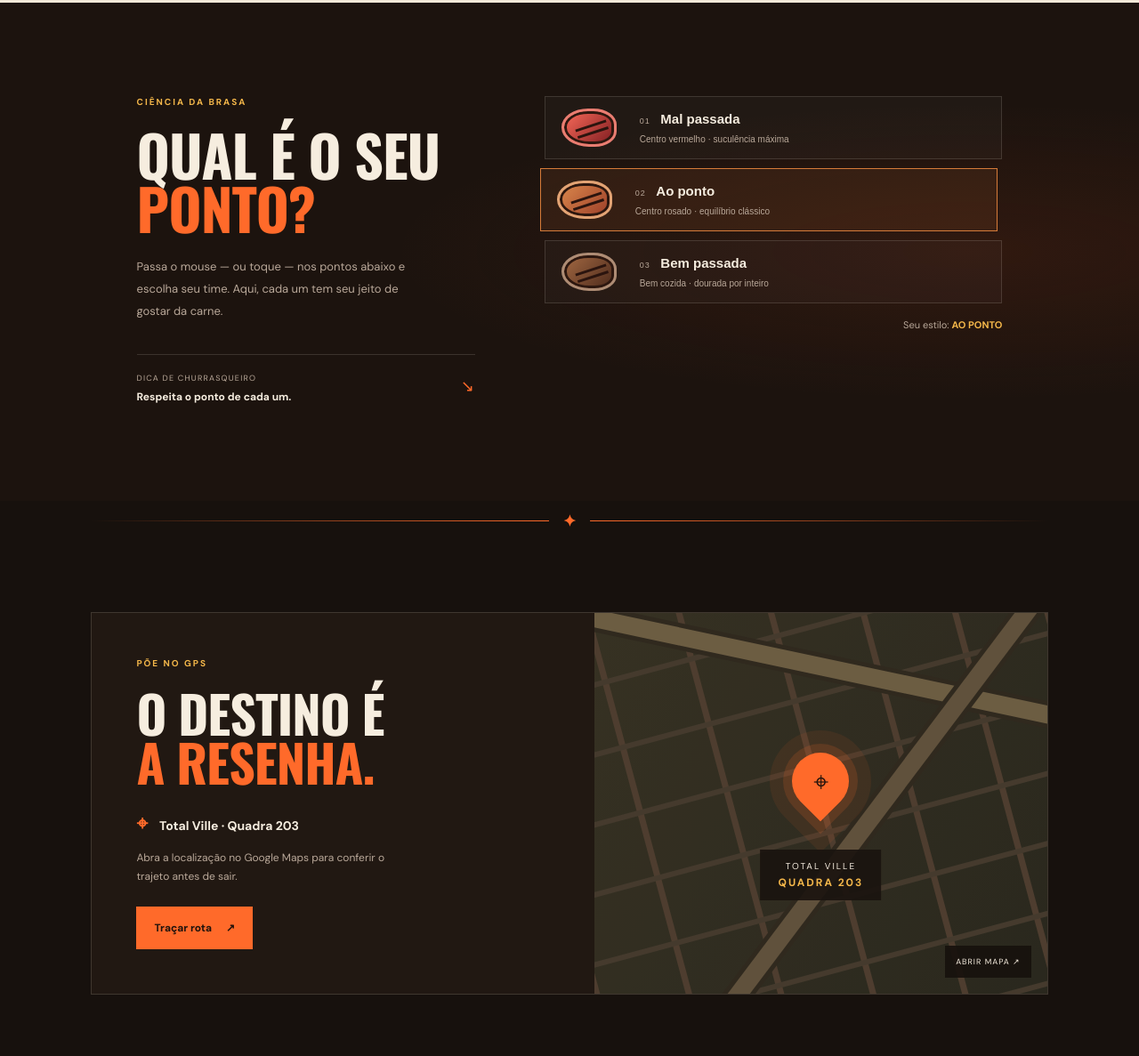
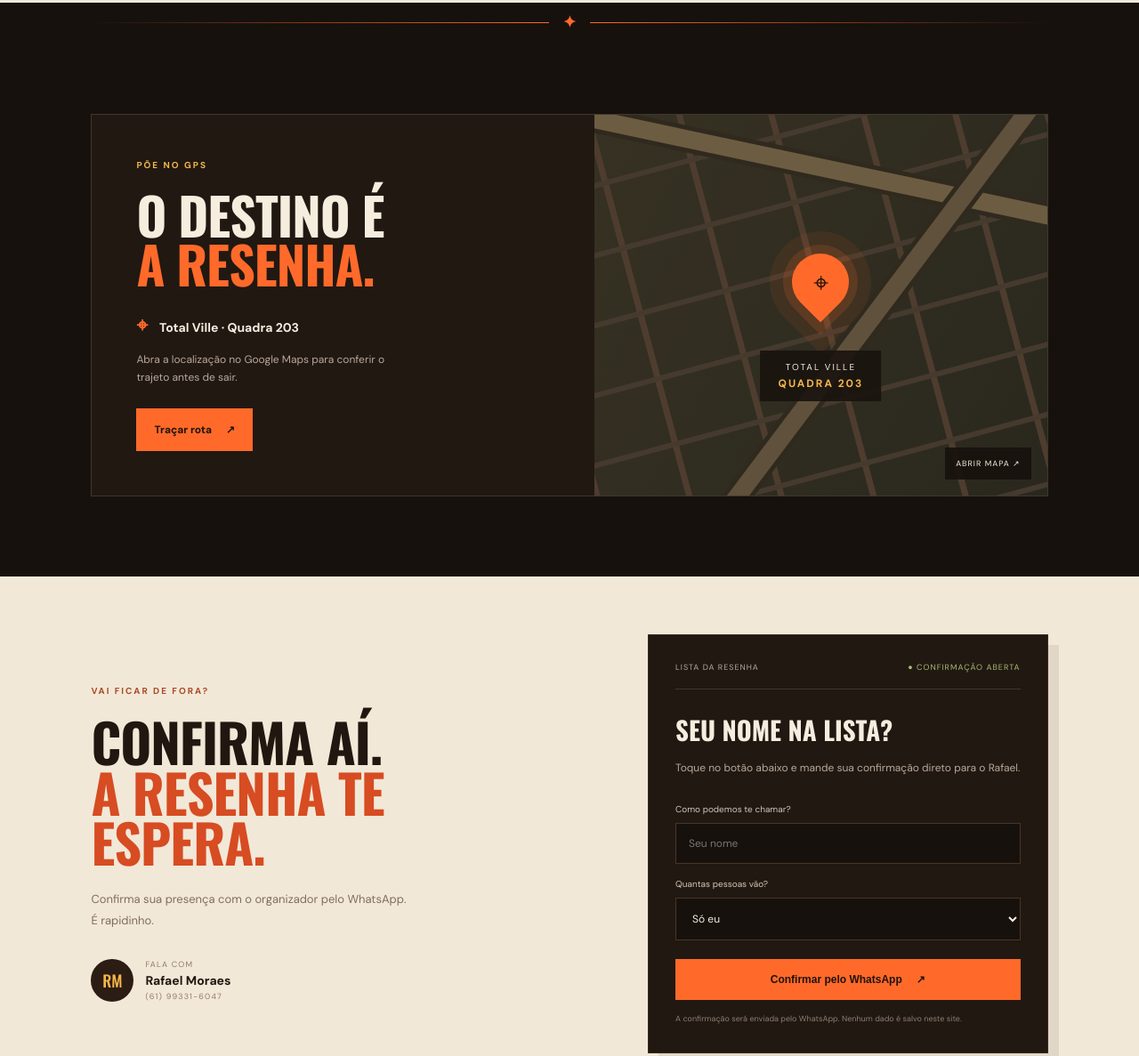
Before and after one commit to Rafael-Enginner/Churrasco-VIP, a website: page index.html in a window 1280 px wide. Shown: the part 1213-2400 px from the top of the page at 89% size. Drawn offline with nearby package versions, Linux system fonts and the light colour scheme.

Commit message:
Refactor RSVP section and update contact information
Removed the 'Ponto da carne' section and updated RSVP contact details.

```diff
--- a/index.html
+++ b/index.html
@@ -18,7 +18,7 @@
   <header class="topbar">
     <a class="brand" href="#inicio" aria-label="Churrasco VIP, início"><span class="brand-mark">CV<span>+</span></span><span>CHURRASCO <b>VIP</b></span></a>
     <nav aria-label="Navegação principal">
-      <a href="#detalhes">O evento</a><a href="#ponto">Ponto da carne</a><a href="#local">Como chegar</a>
+      <a href="#detalhes">O evento</a><a href="#local">Como chegar</a>
     </nav>
     <a class="nav-cta" href="#confirmar">Confirmar presença <span>↗</span></a>
   </header>
@@ -26,7 +26,7 @@
   <main id="conteudo">
     <section class="hero" id="inicio">
       <div class="hero-copy">
-        <p class="eyebrow"><span class="eyebrow-line"></span> BRASA ACESA. COPOS CHEIOS. RESENHA GARANTIDA.</p>
+        <p class="eyebrow"><span class="eyebrow-line"></span> BRASA ACESA. COPO CHEIO. RESENHA GARANTIDA.</p>
         <h1>O CHURRASCO<br><em>É OUTRO</em><br>ROLÊ.</h1>
         <p class="hero-intro">Junta a galera, chega com fome e deixa o resto com a brasa. Um encontro pra comer bem, rir alto e curtir sem pressa.</p>
         <div class="hero-actions">
@@ -66,16 +66,6 @@
       </div>
     </section>
 
-    <section class="doneness" id="ponto">
-      <div class="doneness-copy"><p class="eyebrow">CIÊNCIA DA BRASA</p><h2>Qual é o seu<br><em>ponto?</em></h2><p>Passa o mouse — ou toque — nos pontos abaixo e escolha seu time. Aqui, cada um tem seu jeito de gostar da carne.</p><div class="doneness-note">DICA DE CHURRASQUEIRO <span>↘</span><br><b>Respeita o ponto de cada um.</b></div></div>
-      <div class="steak-selector" role="group" aria-label="Escolha seu ponto da carne">
-        <button class="steak-option rare" data-point="rare" aria-pressed="false"><span class="steak-visual"><i></i></span><span class="steak-label">01 <b>Mal passada</b></span><span class="steak-desc">Centro vermelho · suculência máxima</span></button>
-        <button class="steak-option medium active" data-point="medium" aria-pressed="true"><span class="steak-visual"><i></i></span><span class="steak-label">02 <b>Ao ponto</b></span><span class="steak-desc">Centro rosado · equilíbrio clássico</span></button>
-        <button class="steak-option well" data-point="well" aria-pressed="false"><span class="steak-visual"><i></i></span><span class="steak-label">03 <b>Bem passada</b></span><span class="steak-desc">Bem cozida · dourada por inteiro</span></button>
-        <p class="point-status" id="pointStatus" aria-live="polite">Seu estilo: <strong>AO PONTO</strong></p>
-      </div>
-    </section>
-
     <div class="skewer-divider" aria-hidden="true"><span></span><b>✦</b><span></span><i>◆━━━━━━◆━━━━━━◆━━━━━━◆</i></div>
 
     <section class="location section-wrap" id="local">
@@ -86,8 +76,9 @@
     </section>
 
     <section class="rsvp section-wrap" id="confirmar">
-      <div class="rsvp-copy"><p class="eyebrow">VAI FICAR DE FORA?</p><h2>Confirma aí.<br><em>A brasa te espera.</em></h2><p>Confirma sua presença com o organizador pelo WhatsApp. É rapidinho.</p><div class="contact-line"><span class="contact-avatar">TS</span><span><small>FALA COM</small><strong>Thiago Souza</strong><small>(61) 99650-4544</small></span></div></div>
-      <div class="rsvp-panel"><div class="rsvp-panel-top"><span>LISTA DA RESENHA</span><span class="live-dot">● CONFIRMAÇÃO ABERTA</span></div><h3>Seu nome na lista?</h3><p>Toque no botão abaixo e mande sua confirmação direto para o Thiago.</p><form id="rsvpForm"><label for="guestName">Como podemos te chamar?</label><input id="guestName" name="guestName" type="text" placeholder="Seu nome" required maxlength="80" autocomplete="name"><label for="guestCount">Quantas pessoas vão?</label><select id="guestCount" name="guestCount"><option value="1">Só eu</option><option value="2">2 pessoas</option><option value="3">3 pessoas</option><option value="4">4 pessoas</option><option value="5 ou mais">5 ou mais pessoas</option></select><button class="button button-primary button-full" type="submit">Confirmar pelo WhatsApp <span>↗</span></button></form><small class="privacy-note">A confirmação será enviada pelo WhatsApp. Nenhum dado é salvo neste site.</small></div>
+      <div class="rsvp-copy"><p class="eyebrow">VAI FICAR DE FORA?</p><h2>Confirma aí.<br><em>A resenha te espera.</em></h2><p>Confirma sua presença com o organizador pelo WhatsApp. É rapidinho.</p><div class="contact-line"><span class="contact-avatar">RM</span><span><small>FALA COM</small><strong>Rafael Moraes</strong><small>(61) 99331-6047</small></span></div></div>
+
+      <div class="rsvp-panel"><div class="rsvp-panel-top"><span>LISTA DA RESENHA</span><span class="live-dot">● CONFIRMAÇÃO ABERTA</span></div><h3>Seu nome na lista?</h3><p>Toque no botão abaixo e mande sua confirmação direto para o Rafael.</p><form id="rsvpForm"><label for="guestName">Como podemos te chamar?</label><input id="guestName" name="guestName" type="text" placeholder="Seu nome" required maxlength="80" autocomplete="name"><label for="guestCount">Quantas pessoas vão?</label><select id="guestCount" name="guestCount"><option value="1">Só eu</option><option value="2">2 pessoas</option><option value="3">3 pessoas</option><option value="4">4 pessoas</option><option value="5 ou mais">5 ou mais pessoas</option></select><button class="button button-primary button-full" type="submit">Confirmar pelo WhatsApp <span>↗</span></button></form><small class="privacy-note">A confirmação será enviada pelo WhatsApp. Nenhum dado é salvo neste site.</small></div>
     </section>
   </main>
 
```
